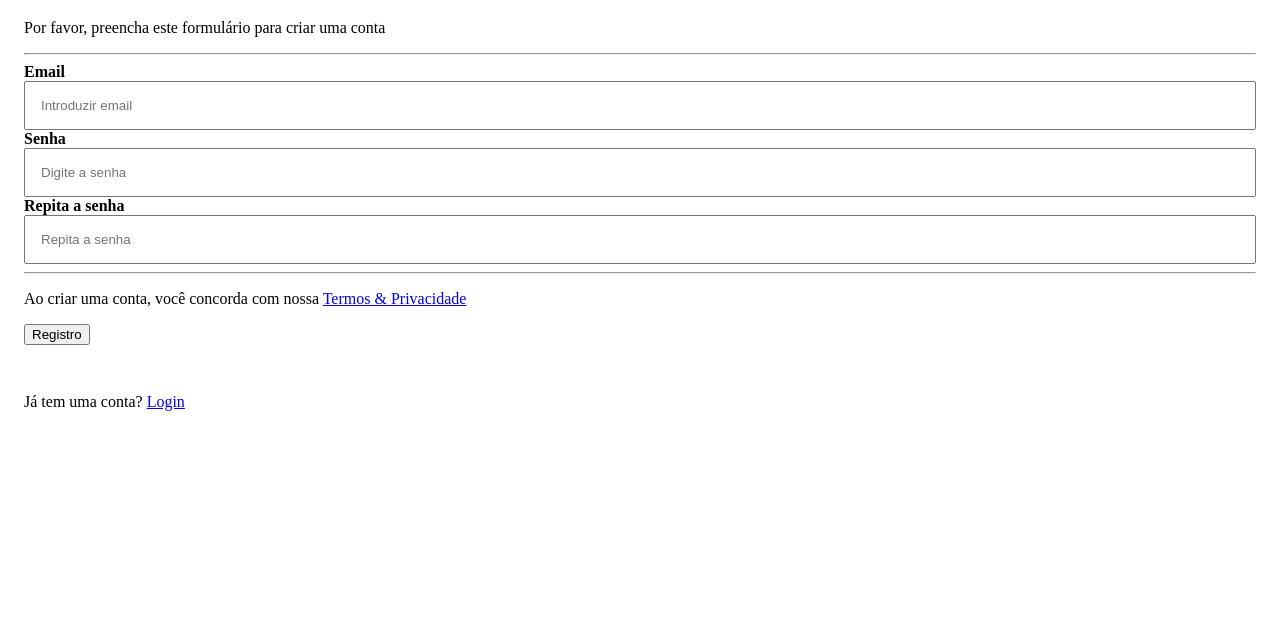
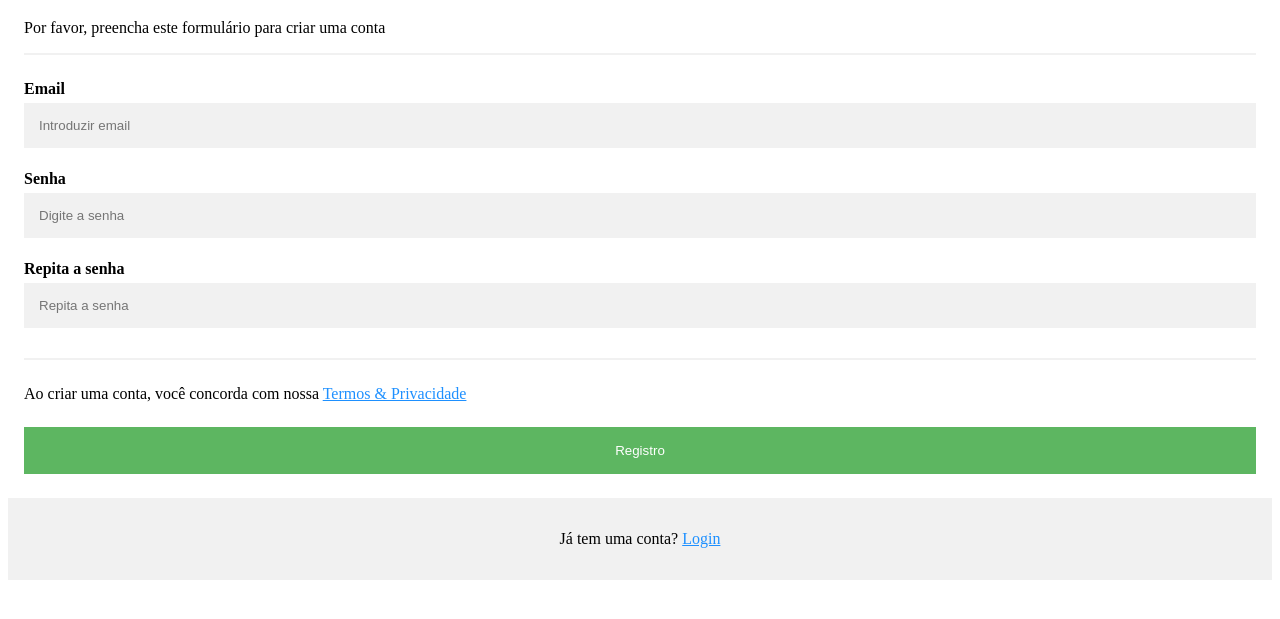
Before and after one commit to WangleyVieira/Exemplo_de_Site-Teste, a plain HTML site: page public_html/Formulario/login/login.html in a window 1280 px wide. Shown: the part 85-704 px from the top of the page. Drawn offline with Linux system fonts and the light colour scheme.

```diff
--- a/public_html/Formulario/login/login.css
+++ b/public_html/Formulario/login/login.css
@@ -9,5 +9,40 @@
 input[type=text], input[type=password]{
     width: 100%;
     padding: 15px;
-
+    margin: 5px 0 22px 0;
+    display: inline-block;
+    border: none;
+    background-color: #f1f1f1;
 }
+input[type=text]:focus, input[type=password]:focus {/* quando clicar no campo de preenchimento automaticamente muda de cor para cinza escuro*/
+    background-color: #ddd;
+    /* outline: none; */
+}
+/* Substituir estilos padrão de hr*/
+hr{
+    border: 1px solid #f1f1f1;
+    margin-bottom: 25px;
+}
+/* Defina um estilo para o botão enviar registro*/
+.registerbtn{
+    background-color: #4CAF50;
+    color: white;
+    padding: 16px 20px;
+    margin: 8px 0;
+    border: none;
+    cursor: pointer;
+    width: 100%;
+    opacity: 0.9;
+}
+.registerbtn:hover{
+    opacity: 1;
+}
+/* Adicionar uma cor de texto azul aos links*/
+a{
+    color: dodgerblue;
+}
+/* Defina uma cor de fundo cinza e centralize o texto da seção "entrar" */
+.signin{
+    background-color: #f1f1f1;
+    text-align: center;
+}
```
Also changed, not shown: public_html/Outros/SobreNós/sobrenos.html (added, +25 -0 lines), public_html/index.html (+2 -2 lines), public_html/Outros/SobreNós/estilos55.css (added).
